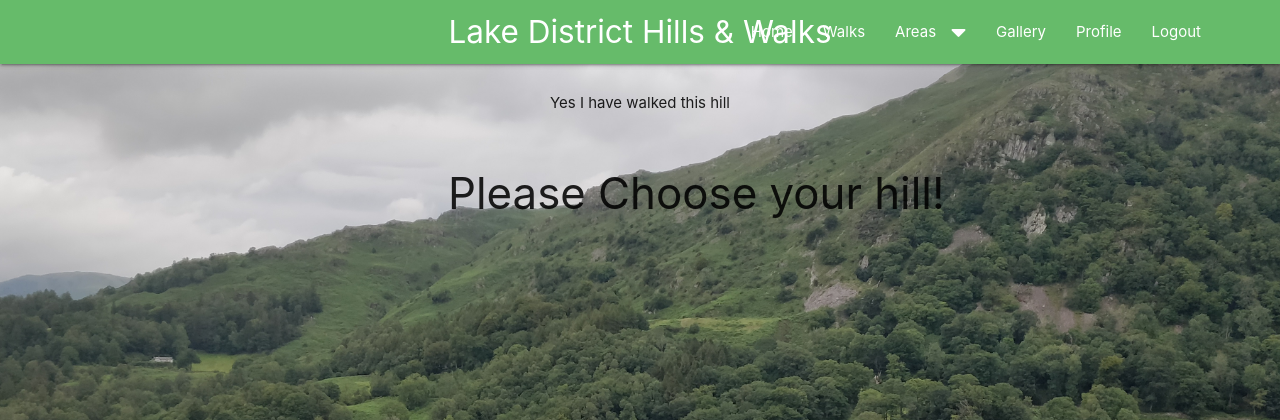
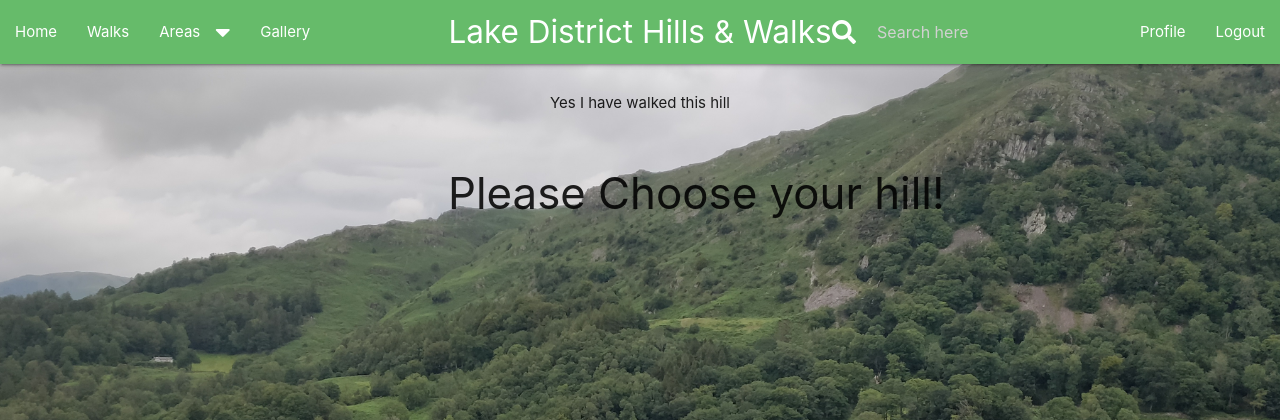
Before and after one commit to mattb0101/lakes_walks, a Flask app: page /hill_check/1/1/1 in a window 1280 px wide. Shown: the top 420 px of the page. Run offline with Flask 2, Linux system fonts and the light colour scheme; the visitor is signed in with stand-in values (Sample User, id 1); data that the repository does not hold is empty; some libraries are stand-ins or nearby versions.

Commit message:
Adding in search bar function to be able to search for hills and walks

```diff
--- a/app.py
+++ b/app.py
@@ -115,6 +115,11 @@ def delete_comment(hill_name, comment_id):
     return render_template("walk.html", walk=walk, areas=areas, comments=comments)
 
 
+@app.route("/search", methods=["GET", "POST"])
+def search():
+    return render_template("search_results.html")
+
+
 @app.route("/profile/<username>", methods=["GET", "POST"])
 def profile(username):
     areas = list(mongo.db.areas.find())
--- a/templates/base.html
+++ b/templates/base.html
@@ -28,16 +28,17 @@
 
 	<nav>
 		<div class="nav-wrapper green lighten-1">
-            <div class="container">
 		        <a href="{{ url_for('index') }}" class="brand-logo center">Lake District Hills & Walks</a>
 			    <a href="#" data-target="mobile-demo" class="sidenav-trigger"><i class="fas fa-bars"></i></a>
-			    <ul class="right hide-on-med-and-down">
+			    <ul class="left hide-on-med-and-down">
 				    <li><a href="{{ url_for('index') }}">Home</a></li>
                     <li><a href="#">Walks</a></li>
 				    <li><a class="dropdown-trigger" href="#!"
 						data-target="dropdown1">Areas<i class="fas fa-caret-down right"></i></a>
 				    </li>
                     <li><a href="#">Gallery</a></li>
+                </ul>
+                <ul class="right hide-on-med-and-down">
 				    {% if session.user %}
 				    <li><a href="{{ url_for('profile', username=session['user']) }}">Profile</a></li>
 				    <li><a href="{{ url_for('logout') }}">Logout</a></li>
@@ -46,9 +47,16 @@
 				    <li><a href="{{ url_for('login') }}">Login</a></li>
 				    {% endif %}
 			    </ul>
+                <form class="right hide-on-med-and-down " action="{{ url_for('search') }}" method="post">
+                    <div class="input-field">
+                        <input id="search" name="search" placeholder="Search here" type="search" required>
+                        <label class="label-icon" for="search"><i class="fas fa-search"></i></label>
+                        <!-- The material-icons class seems to keep this linked to the search bar -->
+                        <i class="material-icons fas fa-times"></i>
+                    </div>
+                </form>
             </div>
-		</div>
-	</nav>
+	    </nav>
 
 
 
@@ -65,7 +73,15 @@
 			<li><a href="{{ url_for('register') }}">Register</a></li>
 			<li><a href="{{ url_for('login') }}">Login</a></li>
 			{% endif %}
-		</ul>
+                <form action="{{ url_for('search') }}" method="post">
+                    <div class="input-field row">
+                        <input class="col s8 offset-s2" id="search" name="search" placeholder="Search here" type="search" required>
+                        <label class="label-icon" for="search"><i class="fas fa-search"></i></label>
+                        <!-- The material-icons class seems to keep this linked to the search bar -->
+                        <i class="material-icons fas fa-times"></i>
+                    </div>
+                </form>
+        </ul>
 
 
 
--- /dev/null
+++ b/templates/search_results.html
@@ -0,0 +1,5 @@
+{% extends "base.html" %}
+
+{% block content %}
+    <h3>These are your search results! hope they satisfy you!</h3>
+{% endblock%}
```
Also changed, not shown: README.md.
